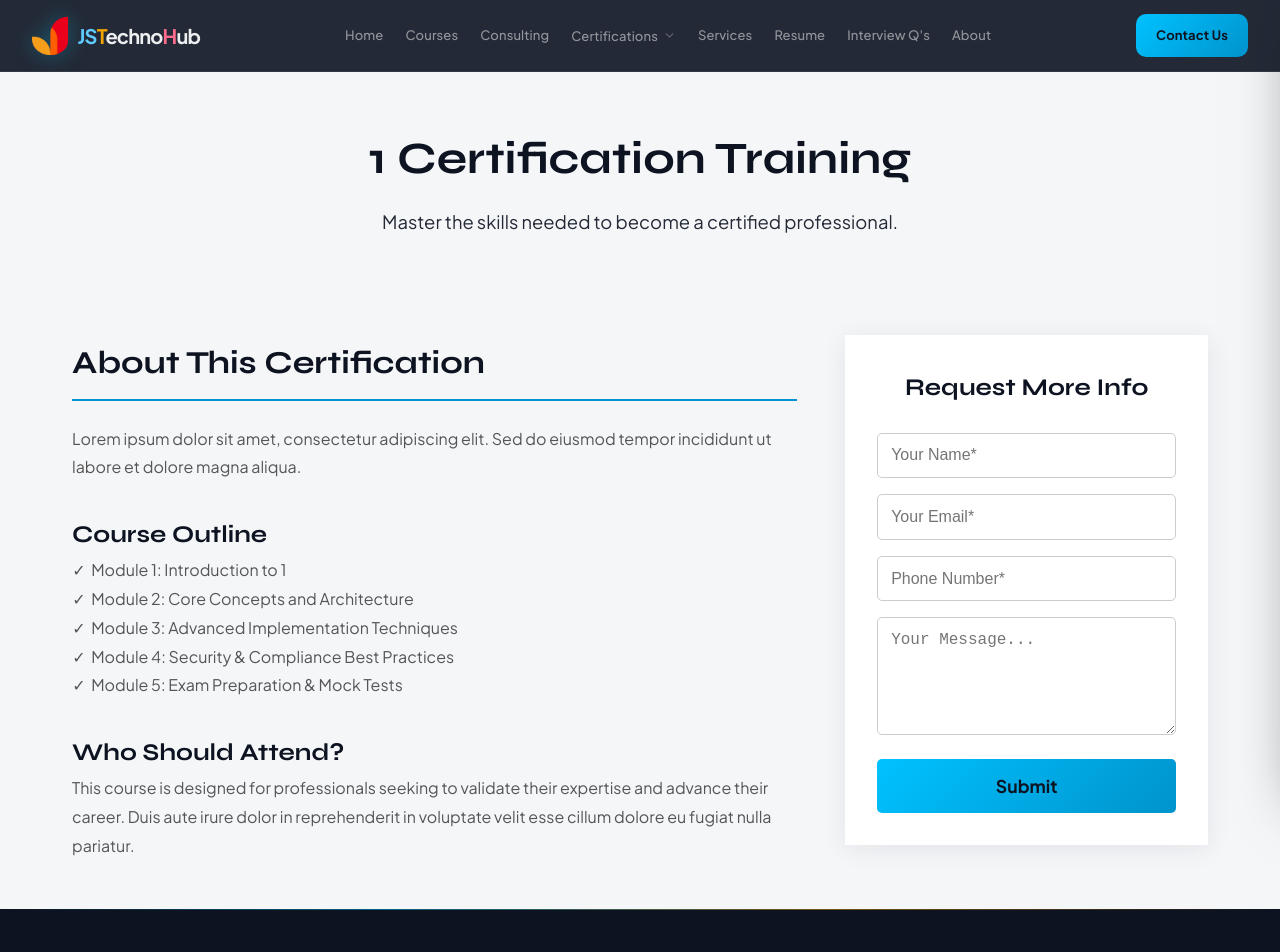
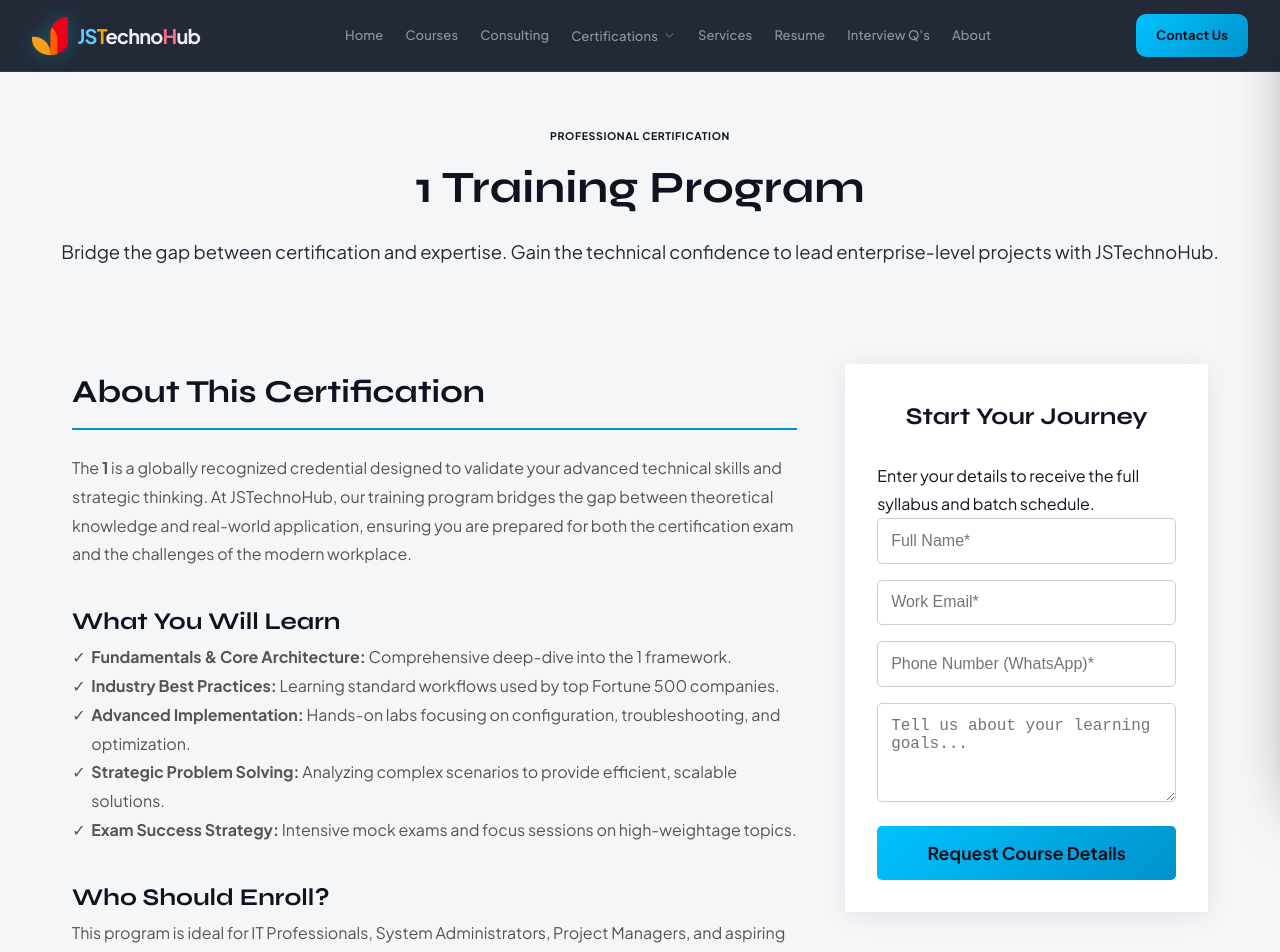
Before and after one commit to JunaidSalmani/JSTechnohubFrontendproject2026, a React (Create React App) app: page /certifications/1 in a window 1280 px wide. Shown: the top 952 px of the page. Built offline with nearby package versions, Linux system fonts and the light colour scheme.

Commit message:
refactor: enhance CertificationsPage UI and implement SEO robots.txt

```diff
--- a/src/components/CertificationsPage.css
+++ b/src/components/CertificationsPage.css
@@ -4,6 +4,9 @@
   animation: fadeIn 0.8s ease-in-out;
 }
 
+.cert-detail-container h1 {
+  color: var(--ink);
+}
 @keyframes fadeIn {
   from {
     opacity: 0;
--- a/src/components/CertificationsPage.js
+++ b/src/components/CertificationsPage.js
@@ -6,31 +6,27 @@ import { submitCertificationEnquiry } from "../services/api";
 function CertificationsPage() {
   const { certId } = useParams();
 
-
   const certificationTitle = certId
     .split("-")
     .map((word) => word.charAt(0).toUpperCase() + word.slice(1))
     .join(" ");
 
-  // Local state for form fields & status
   const [formData, setFormData] = useState({
     name: "",
     email: "",
     phone: "",
     message: "",
   });
-  const [status, setStatus] = useState(null); // success / error
-  const [isSubmitting, setIsSubmitting] = useState(false); // 🚀 new
+  const [status, setStatus] = useState(null);
+  const [isSubmitting, setIsSubmitting] = useState(false);
 
-  // Handle input changes
   const handleChange = (e) => {
     setFormData({ ...formData, [e.target.name]: e.target.value });
   };
 
-  // Handle form submit
   const handleSubmit = async (e) => {
     e.preventDefault();
-    setIsSubmitting(true); // 🚀 block button
+    setIsSubmitting(true);
 
     const enquiryPayload = {
       ...formData,
@@ -45,52 +41,105 @@ function CertificationsPage() {
       console.error("Error submitting enquiry:", err);
       setStatus("error");
     } finally {
-      setIsSubmitting(false); // 🚀 re-enable button
+      setIsSubmitting(false);
     }
   };
 
   return (
     <div className="cert-detail-container">
       <header className="cert-detail-hero">
-        <h1>{certificationTitle} Certification Training</h1>
-        <p>Master the skills needed to become a certified professional.</p>
+        <div className="hero-content">
+          <span className="badge">Professional Certification</span>
+          <h1>{certificationTitle} Training Program</h1>
+          <p>
+            Bridge the gap between certification and expertise. Gain the
+            technical confidence to lead enterprise-level projects with
+            JSTechnoHub.
+          </p>
+        </div>
       </header>
 
       <div className="cert-detail-main">
         <div className="cert-detail-content">
+          <section>
             <h2>About This Certification</h2>
             <p>
-            Lorem ipsum dolor sit amet, consectetur adipiscing elit. Sed do
-            eiusmod tempor incididunt ut labore et dolore magna aliqua.
+              The <strong>{certificationTitle}</strong> is a globally recognized
+              credential designed to validate your advanced technical skills and
+              strategic thinking. At JSTechnoHub, our training program bridges
+              the gap between theoretical knowledge and real-world application,
+              ensuring you are prepared for both the certification exam and the
+              challenges of the modern workplace.
             </p>
+          </section>
 
-          <h3>Course Outline</h3>
-          <ul>
-            <li>Module 1: Introduction to {certificationTitle}</li>
-            <li>Module 2: Core Concepts and Architecture</li>
-            <li>Module 3: Advanced Implementation Techniques</li>
-            <li>Module 4: Security & Compliance Best Practices</li>
-            <li>Module 5: Exam Preparation & Mock Tests</li>
+          <section>
+            <h3>What You Will Learn</h3>
+            <ul className="learning-list">
+              <li>
+                <strong>Fundamentals & Core Architecture:</strong> Comprehensive
+                deep-dive into the {certificationTitle} framework.
+              </li>
+              <li>
+                <strong>Industry Best Practices:</strong> Learning standard
+                workflows used by top Fortune 500 companies.
+              </li>
+              <li>
+                <strong>Advanced Implementation:</strong> Hands-on labs focusing
+                on configuration, troubleshooting, and optimization.
+              </li>
+              <li>
+                <strong>Strategic Problem Solving:</strong> Analyzing complex
+                scenarios to provide efficient, scalable solutions.
+              </li>
+              <li>
+                <strong>Exam Success Strategy:</strong> Intensive mock exams and
+                focus sessions on high-weightage topics.
+              </li>
             </ul>
+          </section>
 
-          <h3>Who Should Attend?</h3>
+          <section>
+            <h3>Who Should Enroll?</h3>
             <p>
-            This course is designed for professionals seeking to validate their
-            expertise and advance their career. Duis aute irure dolor in
-            reprehenderit in voluptate velit esse cillum dolore eu fugiat nulla
-            pariatur.
+              This program is ideal for IT Professionals, System Administrators,
+              Project Managers, and aspiring specialists who want to formalize
+              their skills. Whether you are aiming for a salary hike or
+              transitioning into a specialized role, this course provides the
+              roadmap to your success.
             </p>
+          </section>
+
+          <section className="features-grid">
+            <div className="feature-item">
+              <h4>Expert-Led</h4>
+              <p>
+                Train under certified instructors with years of industry
+                experience.
+              </p>
+            </div>
+            <div className="feature-item">
+              <h4>Flexible Learning</h4>
+              <p>
+                Interactive sessions designed to fit your professional schedule.
+              </p>
+            </div>
+          </section>
         </div>
 
         <aside className="cert-detail-sidebar">
           <div className="enquiry-form-wrapper-detail">
-            <h3>Request More Info</h3>
+            <h3>Start Your Journey</h3>
+            <p className="form-sub">
+              Enter your details to receive the full syllabus and batch
+              schedule.
+            </p>
 
             <form className="enquiry-form-detail" onSubmit={handleSubmit}>
               <input
                 type="text"
                 name="name"
-                placeholder="Your Name*"
+                placeholder="Full Name*"
                 value={formData.name}
                 onChange={handleChange}
                 required
@@ -98,7 +147,7 @@ function CertificationsPage() {
               <input
                 type="email"
                 name="email"
-                placeholder="Your Email*"
+                placeholder="Work Email*"
                 value={formData.email}
                 onChange={handleChange}
                 required
@@ -106,18 +155,17 @@ function CertificationsPage() {
               <input
                 type="tel"
                 name="phone"
-                placeholder="Phone Number*"
+                placeholder="Phone Number (WhatsApp)*"
                 value={formData.phone}
                 onChange={handleChange}
                 required
               />
               <textarea
                 name="message"
-                placeholder="Your Message..."
-                rows="5"
+                placeholder="Tell us about your learning goals..."
+                rows="4"
                 value={formData.message}
                 onChange={handleChange}
-                required
               ></textarea>
 
               <button
@@ -125,16 +173,22 @@ function CertificationsPage() {
                 className="btn-submit-detail"
                 disabled={isSubmitting}
               >
-                {isSubmitting ? "Submitting..." : "Submit"}
+                {isSubmitting
+                  ? "Processing Request..."
+                  : "Request Course Details"}
               </button>
             </form>
 
             {status === "success" && (
-              <p className="success-msg">Enquiry submitted successfully!</p>
+              <div className="status-msg success">
+                ✅ Request received! A{" "}
+                <strong>Technical Program Advisor</strong> will reach out within
+                24 hours.
+              </div>
             )}
             {status === "error" && (
               <p className="error-msg">
-                ❌ Failed to submit enquiry. Please try again.
+                ❌ Error connecting to server. Please call us directly.
               </p>
             )}
           </div>
```
Also changed, not shown: public/robots.txt. Lines whose indentation alone changed are shown as unchanged.
